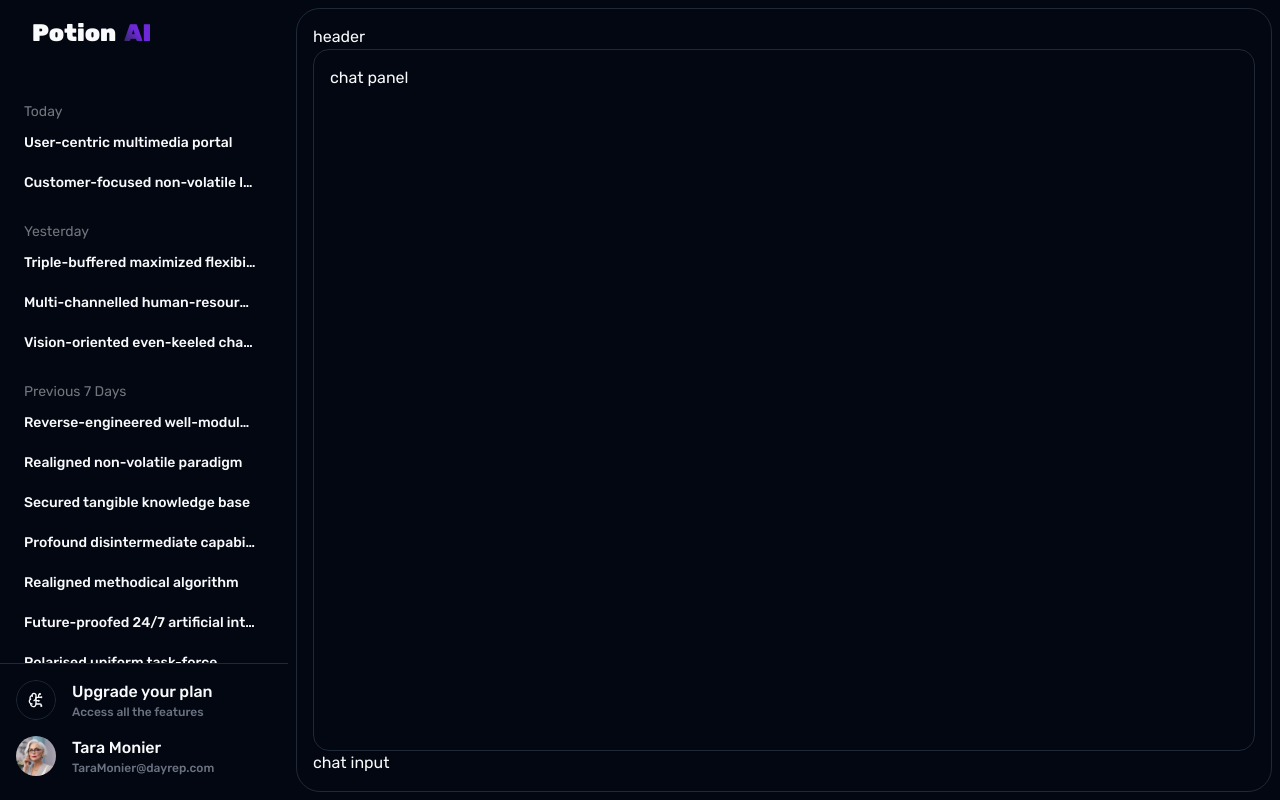
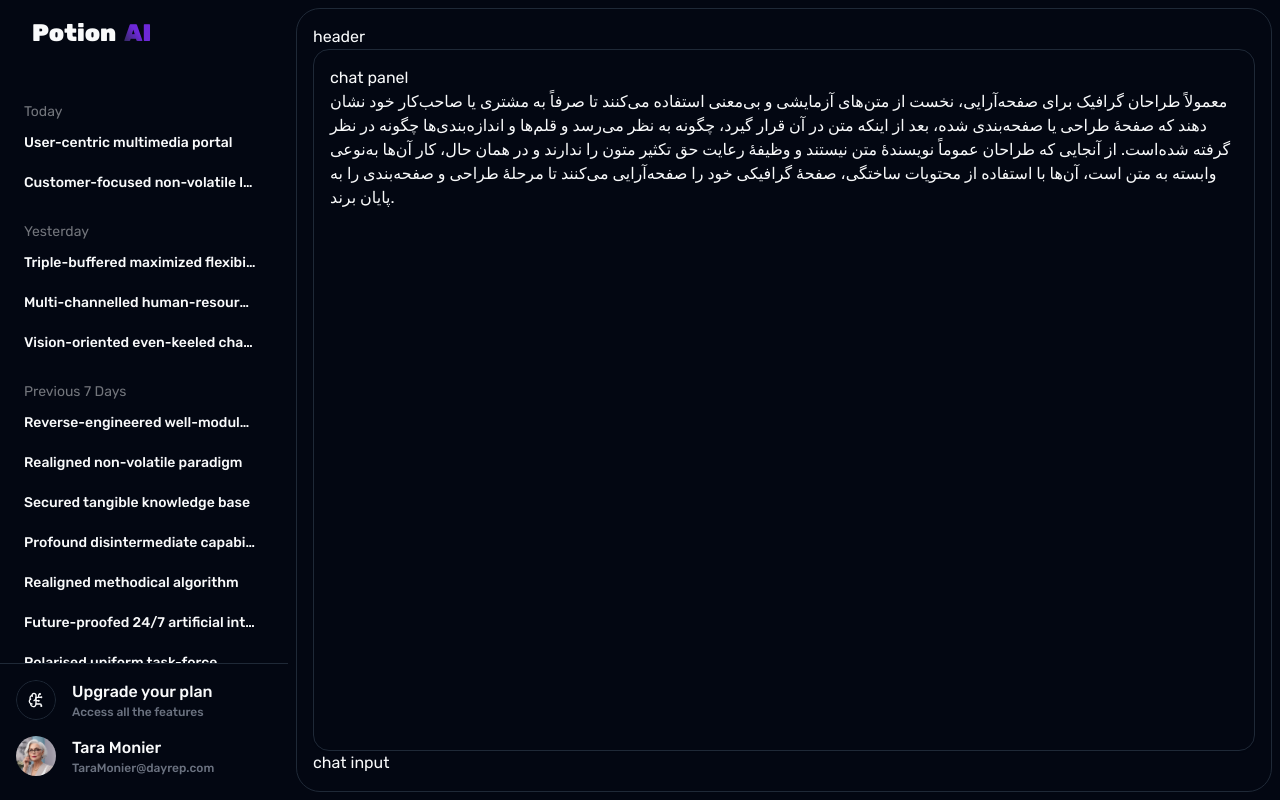
Before and after one commit to hessamkhoobkar/potion-react, a React (Vite) app: page / in a window 1280 px wide. Built offline with nearby package versions, Linux system fonts and the light colour scheme.

Commit message:
fix layout sizing

```diff
--- a/src/components/app/ChatPanel.tsx
+++ b/src/components/app/ChatPanel.tsx
@@ -1,12 +1,23 @@
 export default function ChatPanel() {
   return (
-    <div className="h-dvh grow p-2">
+    <div className="h-dvh max-w-full grow p-2">
       <div className="flex h-full w-full flex-col rounded-3xl border p-4">
         <div>
           <span>header</span>
         </div>
-        <div className="grow rounded-lg border bg-card p-4 text-card-foreground shadow-sm">
+        <div className="h-full w-full rounded-lg border bg-card p-4 text-card-foreground shadow-sm">
           <span>chat panel </span>
+          <p>
+            معمولاً طراحان گرافیک برای صفحه‌آرایی، نخست از متن‌های آزمایشی و
+            بی‌معنی استفاده می‌کنند تا صرفاً به مشتری یا صاحب‌کار خود نشان دهند
+            که صفحهٔ طراحی یا صفحه‌بندی شده، بعد از اینکه متن در آن قرار گیرد،
+            چگونه به نظر می‌رسد و قلم‌ها و اندازه‌بندی‌ها چگونه در نظر گرفته
+            شده‌است. از آنجایی که طراحان عموماً نویسندهٔ متن نیستند و وظیفهٔ
+            رعایت حق تکثیر متون را ندارند و در همان حال، کار آن‌ها به‌نوعی
+            وابسته به متن است، آن‌ها با استفاده از محتویات ساختگی، صفحهٔ گرافیکی
+            خود را صفحه‌آرایی می‌کنند تا مرحلهٔ طراحی و صفحه‌بندی را به پایان
+            برند.
+          </p>
         </div>
         <div>
           <span>chat input</span>
--- a/src/components/app/Sidebar.tsx
+++ b/src/components/app/Sidebar.tsx
@@ -3,7 +3,7 @@ import ChatHistory from './sidebar/ChatHistory';
 
 export default function Sidebar() {
   return (
-    <div className="z-10 flex h-dvh w-72 flex-col overflow-hidden">
+    <div className="z-10 flex h-dvh w-72 flex-shrink-0 flex-col overflow-hidden">
       <div className="flex h-24 w-full items-center justify-start p-4 ps-8">
         <span className="text-2xl font-black">
           <span>Potion</span>
```
